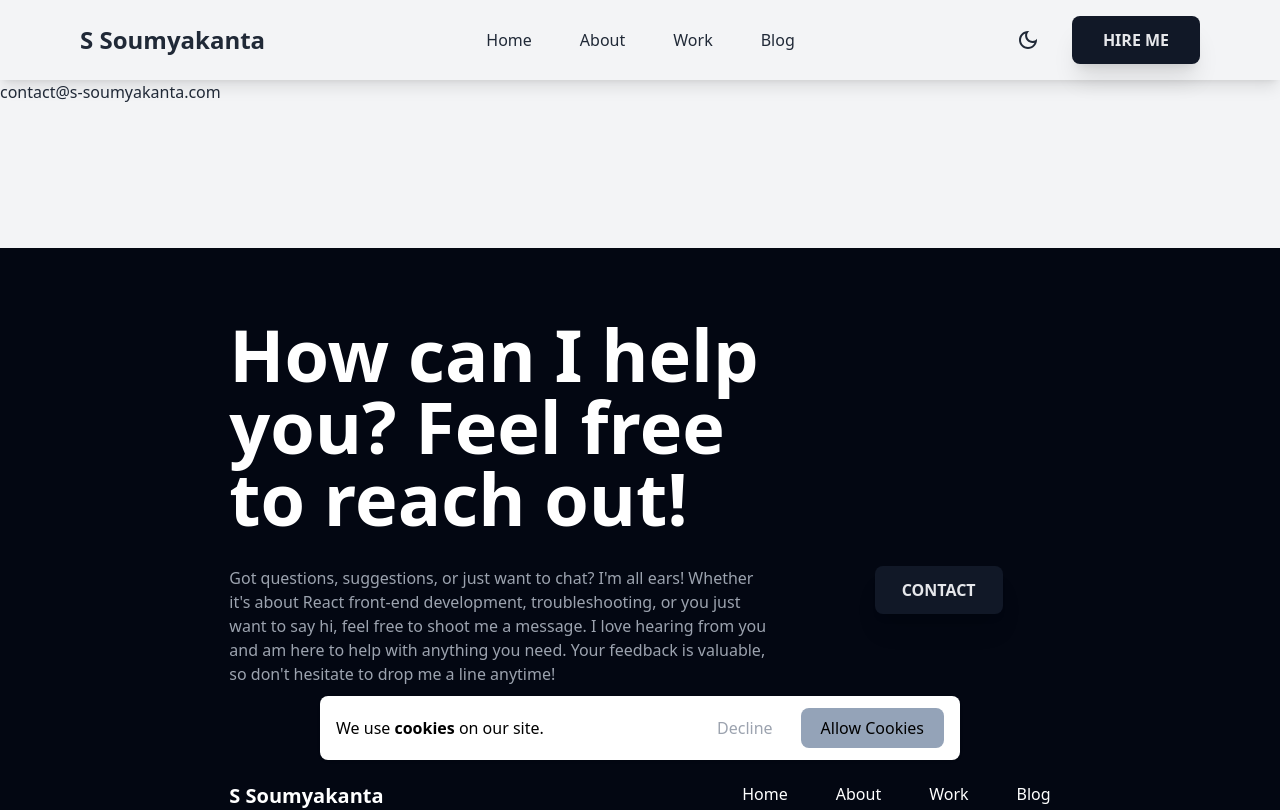
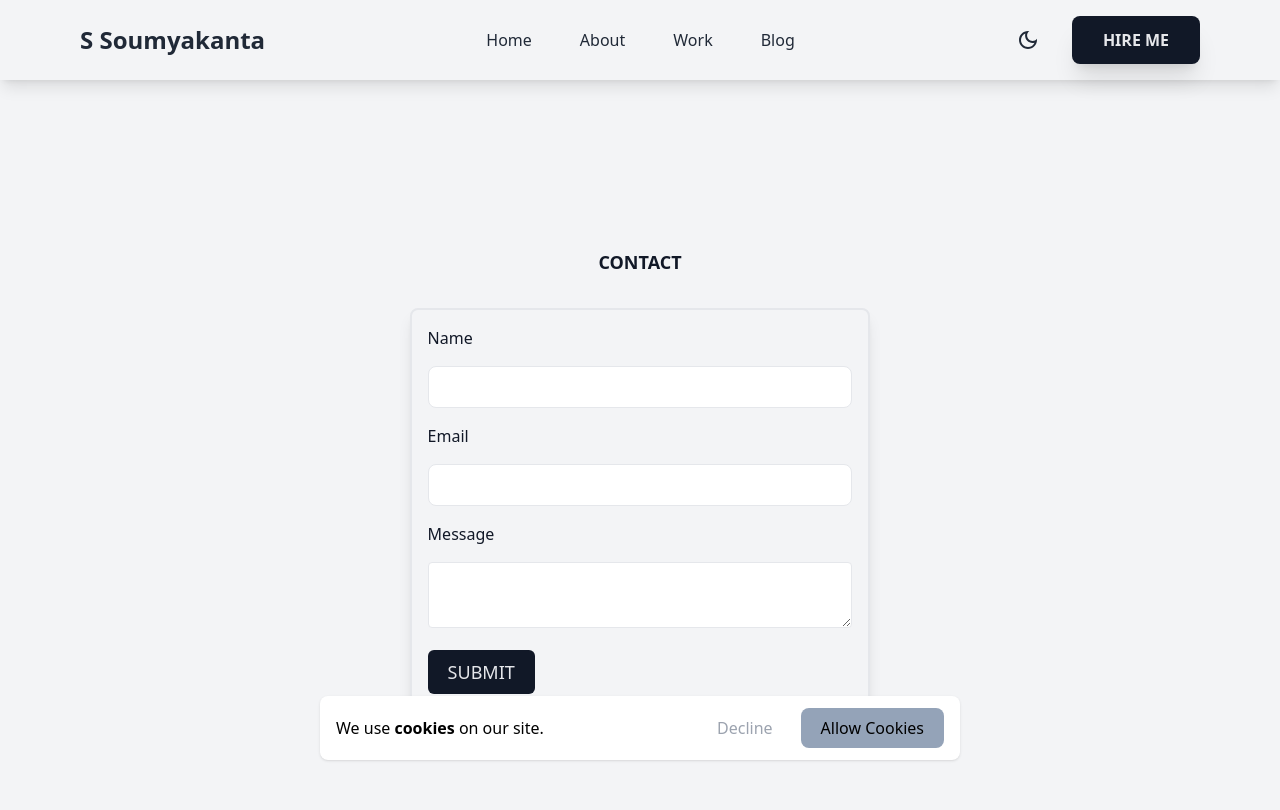
Before and after one commit to s-soumyakanta/s-soumyakanta, a Next.js app: page /contact in a window 1280 px wide. Shown: the top 810 px of the page. Built offline with nearby package versions, Linux system fonts and the light colour scheme; no server answers.

Commit message:
basic contact form

```diff
--- a/package.json
+++ b/package.json
@@ -18,7 +18,9 @@
     "next": "14.0.3",
     "next-themes": "^0.2.1",
     "react": "^18",
-    "react-dom": "^18"
+    "react-dom": "^18",
+    "react-toastify": "^10.0.4",
+    "resend": "^3.1.0"
   },
   "devDependencies": {
     "@types/node": "^20",
--- /dev/null
+++ b/src/app/api/users/send/route.ts
@@ -0,0 +1,28 @@
+import EmailTemplate from '../../../../components/email-template'
+import { NextRequest, NextResponse } from 'next/server';
+import { Resend } from 'resend';
+import * as React from 'react';
+
+const resend = new Resend(process.env.RESEND_API_KEY);
+
+export async function POST(request:NextRequest) {
+  try {
+    const body = await request.json()
+    const {email,name,message} = body
+
+    const { data, error } = await resend.emails.send({
+      from: 'Web Mail<web-mail@s-soumyakanta.com>',
+      to: ['mr.ssoumyakanta@gmail.com'],
+      subject: "Mail From Website - s-soumyakanta.com",
+      react: EmailTemplate({ name:name ,email:email, message:message}) as React.ReactElement,
+    });
+
+    if (error) {
+      return NextResponse.json({ error });
+    }
+
+    return NextResponse.json({ data });
+  } catch (error) {
+    return NextResponse.json({ error });
+  }
+}
--- a/src/app/contact/page.tsx
+++ b/src/app/contact/page.tsx
@@ -1,8 +1,13 @@
-
+import ContactForm from "@/components/ContactForm";
 const page = () => {
   return (
-    <h2>contact@s-soumyakanta.com</h2>
-  )
-}
+    <>
+      <div className="dark:bg-dm-bg flex flex-col px-16 space-y-8 w-full justify-center items-center min-h-screen ">
+        <h2 className="text-lg uppercase dark:text-dm-heading text-lm-heading font-bold">Contact</h2>
+        <ContactForm />
+      </div>
+    </>
+  );
+};
 
-export default page
+export default page;
--- a/src/components/Button.tsx
+++ b/src/components/Button.tsx
@@ -4,12 +4,13 @@ type ContactButtonProps = {
   name:string
   link:string
   active:boolean
+
 }
 
 const ContactButton = ({name,link,active}:ContactButtonProps) => {
   return (
     <Link href={link}>
-    <button className={`w-24 p-2 md:w-32 md:p-3 font-semibold shadow-xl rounded-lg uppercase  ${active ? 'bg-dm-bg text-dm-heading dark:bg-lm-bg dark:text-lm-heading' :'border border-dm-subheading dark:border-lm-subheading shadow-xl bg-dm-heading dark:bg-lm-subheading '}`}>
+    <button  className={`w-24 p-2 md:w-32 md:p-3 font-semibold shadow-xl rounded-lg uppercase  ${active ? 'bg-dm-bg text-dm-heading dark:bg-lm-bg dark:text-lm-heading' :'border border-dm-subheading dark:border-lm-subheading shadow-xl bg-dm-heading dark:bg-lm-subheading '}`}>
       {name}
     </button>
     </Link>
--- /dev/null
+++ b/src/components/ContactForm.tsx
@@ -0,0 +1,128 @@
+'use client'
+import React, { useState } from 'react';
+import { ToastContainer, toast } from 'react-toastify';
+import 'react-toastify/dist/ReactToastify.css';
+import Input from './Input';
+
+type FormValues = {
+  name: string;
+  email: string;
+  message: string;
+};
+
+const ContactForm: React.FC = () => {
+  const [formValues, setFormValues] = useState<FormValues>({
+    name: '',
+    email: '',
+    message: '',
+  });
+
+  const [errors, setErrors] = useState<FormValues>({
+    name: '',
+    email: '',
+    message: '',
+  });
+
+  const handleInputChange = (e: React.ChangeEvent<HTMLInputElement | HTMLTextAreaElement>) => {
+    const { name, value } = e.target;
+    setFormValues((prevValues) => ({ ...prevValues, [name]: value }));
+  };
+
+  const handleSubmit = async (e: React.FormEvent) => {
+    e.preventDefault();
+
+    let isValid = true;
+    const newErrors: FormValues = { name: '', email: '', message: '' };
+
+    if (!formValues.name.trim()) {
+      isValid = false;
+      newErrors.name = 'Name is required';
+    }
+
+    if (!formValues.email.trim()) {
+      isValid = false;
+      newErrors.email = 'Email is required';
+    } else if (!/^[^\s@]+@[^\s@]+\.[^\s@]+$/.test(formValues.email.trim())) {
+      isValid = false;
+      newErrors.email = 'Invalid email format';
+    }
+
+    if (!formValues.message.trim()) {
+      isValid = false;
+      newErrors.message = 'Message is required';
+    }
+
+    setErrors(newErrors);
+
+    if (isValid) {
+        const response = await fetch("/api/users/send",{
+            method:"POST",
+            headers:{
+              "Content-type":"application/json",
+            },
+            body:JSON.stringify(formValues)
+          })
+          if(response.status === 200){
+            setFormValues({
+              name: "",
+              email:"",
+              message:""
+            })
+            toast.success('Form submitted successfully!')
+          }
+        }
+        else{
+            toast.warn('Please fill in the required fields.');
+        }
+    }
+
+  return (
+      <form onSubmit={handleSubmit} className='md:w-2/5 w-full bg-gray-100 dark:bg-slate-950  border-gray-200 dark:border-gray-50 shadow-lg border-2 dark:border  p-4 rounded-lg'>
+        <Input
+          type="text"
+          id="name"
+          name="name"
+          label="Name"
+          value={formValues.name}
+          error={errors.name}
+          onChange={handleInputChange}
+        />
+
+        <Input
+          type="email"
+          id="email"
+          name="email"
+          label="Email"
+          value={formValues.email}
+          error={errors.email}
+          onChange={handleInputChange}
+        />
+
+        <div className="mb-4 space-y-4">
+          <label htmlFor="message" className="dark:text-dm-heading text-lm-heading">
+            Message
+          </label>
+          <textarea
+            id="message"
+            name="message"
+            value={formValues.message}
+            onChange={handleInputChange}
+            className={`w-full px-3 py-2 border dark:bg-lm-heading ${errors.message && 'border-red-500'} rounded`}
+          />
+          {errors.message && <p className="text-red-500 text-sm mt-1">{errors.message}</p>}
+        </div>
+
+        <button
+          type="submit"
+          className=" bg-dm-bg text-lg rounded-md uppercase text-dm-heading dark:text-lm-heading dark:bg-dm-heading px-5 p-2"
+        >
+          Submit
+        </button>
+
+        {/* Toast container for displaying messages */}
+        <ToastContainer position="top-right" autoClose={5000} hideProgressBar={false} />
+      </form>
+  );
+};
+
+export default ContactForm;
--- /dev/null
+++ b/src/components/Input.tsx
@@ -0,0 +1,33 @@
+// Input.tsx
+import React from 'react';
+
+type InputProps = {
+  type: string;
+  id: string;
+  name: string;
+  label: string;
+  value: string;
+  error: string;
+  onChange: (e: React.ChangeEvent<HTMLInputElement>) => void;
+};
+
+const Input: React.FC<InputProps> = ({ type, id, name, label, value, error, onChange }) => {
+  return (
+    <div className="mb-4 space-y-4">
+      <label htmlFor={id} className="text-lm-heading dark:text-dm-heading">
+        {label}
+      </label>
+      <input
+        type={type}
+        id={id}
+        name={name}
+        value={value}
+        onChange={onChange}
+        className={`w-full px-3 py-2 border dark:bg-lm-heading ${error && 'border-red-400'} rounded-lg`}
+      />
+      {error && <p className="text-red-500 text-sm mt-1">{error}</p>}
+    </div>
+  );
+};
+
+export default Input;
--- a/src/components/Work.tsx
+++ b/src/components/Work.tsx
@@ -76,7 +76,7 @@ const Work = () => {
                       <a href={links.live}>{url}</a>
                     </h4>
                   </div>
-                  <div className="space-x-6">
+                  <div className="md:space-x-6 space-x-2 text-sm md:text-lg">
                     {
                       links.github ?<GithubIcon link={links.github} />
                       :null
--- /dev/null
+++ b/src/components/email-template.tsx
@@ -0,0 +1,19 @@
+import * as React from "react";
+
+interface EmailTemplateProps {
+  name: string;
+  email:string;
+  message:string;
+}
+
+export const EmailTemplate: React.FC<Readonly<EmailTemplateProps>> = ({
+  name,email,message
+}) => (
+  <div>
+    <h1>Name: {name}!</h1>
+    <h2>Email:{email}</h2>
+    <p>Message:{message}</p>
+  </div>
+);
+
+export default EmailTemplate;
```
Also changed, not shown: 1 other file (tests, documents, lock files or other folders).
